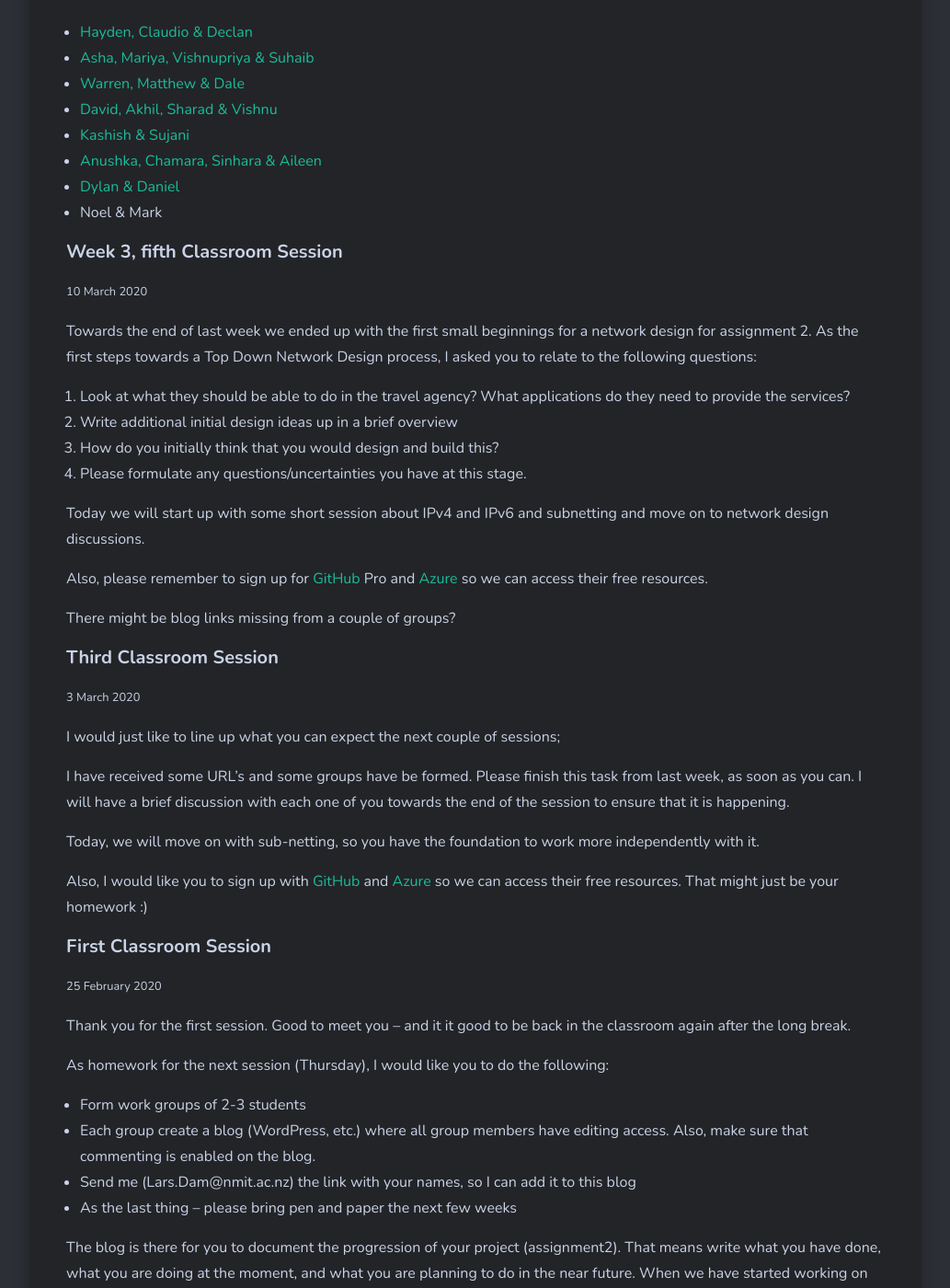
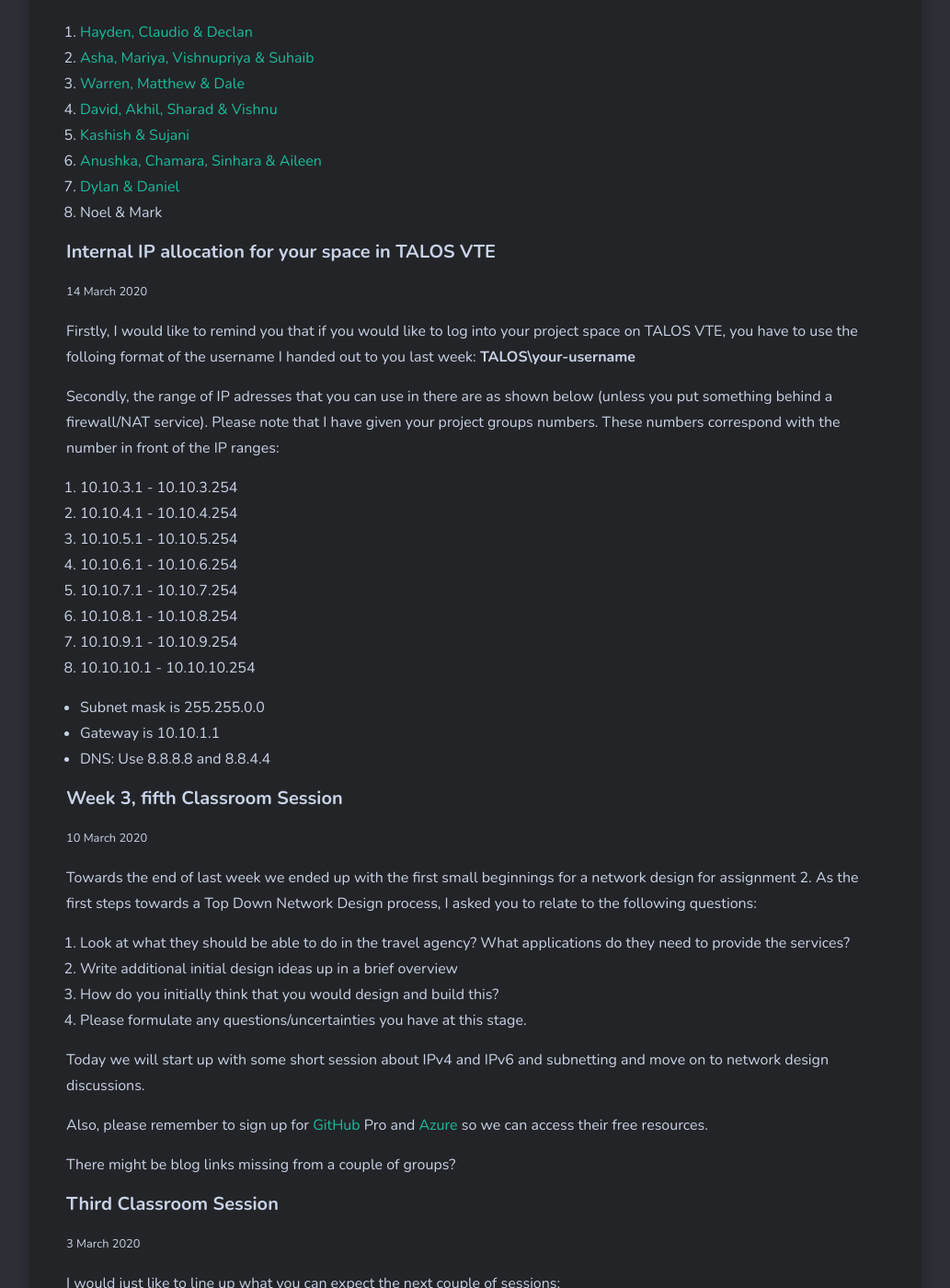
Before and after one commit to larsoliverdam/nmit, a Jekyll site: the page built from _pages/NET603.md, in a window 1280 px wide and 1400 px high, scrolled down 934 px. Shown: the whole window at 92% size, without its empty margins (123-1156 px from the left). Built offline with Jekyll 4.4.1, drawn with Linux system fonts in a browser that asks for light colours; nearby versions of some CDN libraries; comment, search, counter and statistics services are not loaded.

Commit message:
IP Range for TALOS VTE

```diff
--- a/_pages/NET603.md
+++ b/_pages/NET603.md
@@ -8,14 +8,34 @@ image: binary.jpg
 #### Student blogs
 <small> Semester 1 2020</small>
 
-* [Hayden, Claudio & Declan](https://docs.google.com/document/d/1OkbDPg1hEQYgu_7-qP7tVlXxpkadMAhgVTjXTE5IZlo/edit?usp=sharing)
-* [Asha, Mariya, Vishnupriya & Suhaib](http://http470.home.blog/)
-* [Warren, Matthew & Dale](https://groupnet602.blogspot.com/)
-* [David, Akhil, Sharad & Vishnu](https://vadblogcom.wordpress.com/)
-* [Kashish & Sujani](https://ksnet603.wordpress.com/)
-* [Anushka, Chamara, Sinhara & Aileen](https://geekdevelop.blogspot.com/2020/03/day-1-25th-february-2020-1.html)
-* [Dylan & Daniel](https://livenmitac-my.sharepoint.com/:o:/g/personal/daniel-waller_live_nmit_ac_nz/EsP1v32lAbRHqnPBeQdbdnYBEg-lK1OygNyShuhrHsBL8w)
-* Noel & Mark
+1. [Hayden, Claudio & Declan](https://docs.google.com/document/d/1OkbDPg1hEQYgu_7-qP7tVlXxpkadMAhgVTjXTE5IZlo/edit?usp=sharing)
+2. [Asha, Mariya, Vishnupriya & Suhaib](http://http470.home.blog/)
+3. [Warren, Matthew & Dale](https://groupnet602.blogspot.com/)
+4. [David, Akhil, Sharad & Vishnu](https://vadblogcom.wordpress.com/)
+5. [Kashish & Sujani](https://ksnet603.wordpress.com/)
+6. [Anushka, Chamara, Sinhara & Aileen](https://geekdevelop.blogspot.com/2020/03/day-1-25th-february-2020-1.html)
+7. [Dylan & Daniel](https://livenmitac-my.sharepoint.com/:o:/g/personal/daniel-waller_live_nmit_ac_nz/EsP1v32lAbRHqnPBeQdbdnYBEg-lK1OygNyShuhrHsBL8w)
+8. Noel & Mark
+
+#### Internal IP allocation for your space in TALOS VTE
+<small>14 March  2020</small>
+
+Firstly, I would like to remind you that if you would like to log into your project space on TALOS VTE, you have to use the folloing format of the username I handed out to you last week: **TALOS\your-username**
+
+Secondly, the range of IP adresses that you can use in there are as shown below (unless you put something behind a firewall/NAT service). Please note that I have given your project groups numbers. These numbers correspond with the number in front of the IP ranges:
+
+1. 10.10.3.1 - 10.10.3.254
+2. 10.10.4.1 - 10.10.4.254
+3. 10.10.5.1 - 10.10.5.254
+4. 10.10.6.1 - 10.10.6.254
+5. 10.10.7.1 - 10.10.7.254
+6. 10.10.8.1 - 10.10.8.254
+7. 10.10.9.1 - 10.10.9.254
+8. 10.10.10.1 - 10.10.10.254
+
+* Subnet mask is 255.255.0.0
+* Gateway is 10.10.1.1
+* DNS: Use 8.8.8.8 and 8.8.4.4
 
 #### Week 3, fifth Classroom Session
 <small>10 March  2020</small>
```
